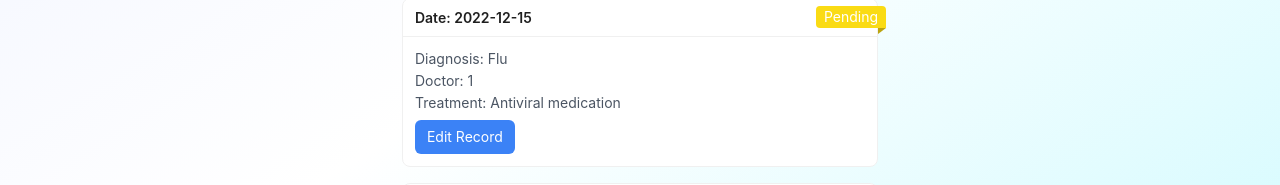
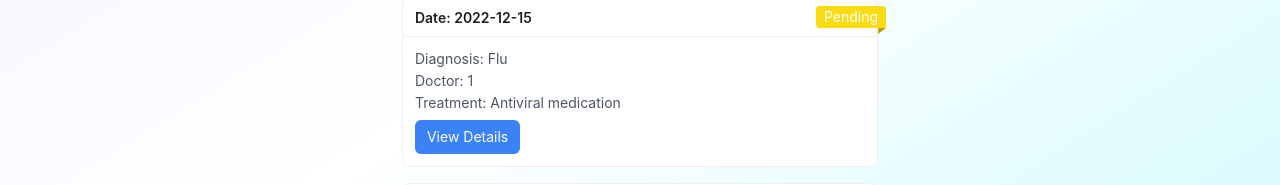
Before and after one commit to is4302/front-end, a Next.js app: page /view_patient_history in a window 1280 px wide. Shown: the part 419-604 px from the top of the page. Built offline with nearby package versions, Linux system fonts and the light colour scheme.

Commit message:
fix router issue

```diff
--- a/pages/landing.tsx
+++ b/pages/landing.tsx
@@ -7,9 +7,7 @@ import Cookies from "js-cookie";
 import {useEffect, useState} from "react";
 import Balancer from "react-wrap-balancer";
 import apiClient from "@/pages/utils/apiClient";
-import {router} from "next/client";
-import {mockSession} from "next-auth/client/__tests__/helpers/mocks";
-import user = mockSession.user;
+import {useRouter} from "next/router";
 
 const gridStyle: React.CSSProperties = {
     width: '100%',
@@ -21,6 +19,7 @@ export default function Landing() {
     const [userData, setUserData] = useState({
         name: "", dob: "", height: 0, weight: 0, history: "", allergies: "", wallet: "", hospital: ""
     })
+    const router = useRouter();
 
     useEffect(() => {
         let userToken = Cookies.get("userToken"), is_patient = Cookies.get("is_patient") === "true"
--- a/pages/make_prescription.tsx
+++ b/pages/make_prescription.tsx
@@ -6,8 +6,8 @@ import {Form, Input} from "antd";
 import { addPrescription } from "web3_api/";
 import { ethers } from "ethers";
 import apiClient from "@/pages/utils/apiClient";
-import Cookies, {set} from "js-cookie";
-import {router} from "next/client";
+import Cookies from "js-cookie";
+import {useRouter} from "next/router";
 
 const { TextArea } = Input;
 
@@ -30,6 +30,8 @@ const doctorAddress = "0x123456789";
 export default function MakePrescription() {
   const [form] = Form.useForm()
   const [userToken, setUserTokens] = useState();
+  const router = useRouter();
+
 
   useEffect(() => {
     let token = Cookies.get("userToken")
--- a/pages/view_patient_history.tsx
+++ b/pages/view_patient_history.tsx
@@ -94,7 +94,7 @@ export default function PatientMedicalHistory() {
   );
 }
 
-function renderMedicalRecord(medicalRecord) {
+function renderMedicalRecord(medicalRecord: any) {
   let text, color;
   if (medicalRecord.status === "verified") {
     text = "Verified";
@@ -114,11 +114,8 @@ function renderMedicalRecord(medicalRecord) {
             <p className="text-gray-600">Diagnosis: {medicalRecord.diagnosis}</p>
             <p className="text-gray-600">Doctor: {medicalRecord.doctor_id}</p>
             <p className="text-gray-600">Treatment: {medicalRecord.treatment}</p>
-            <button className="mt-1.5 mr-1 px-3 py-1.5 text-white bg-blue-500 rounded-md"
-                    onClick={() => console.log("Edit record", medicalRecord.id)}>
-              {loggedInUser.role === UserRole.DOCTOR && loggedInUser.id == medicalRecord.doctor_id?
-                  "Edit Record" : "View Details"
-              }
+            <button className="mt-1.5 mr-1 px-3 py-1.5 text-white bg-blue-500 rounded-md">
+               View Details
             </button>
             {
               medicalRecord.status === "pending" && loggedInUser.role === UserRole.PATIENT &&
```
